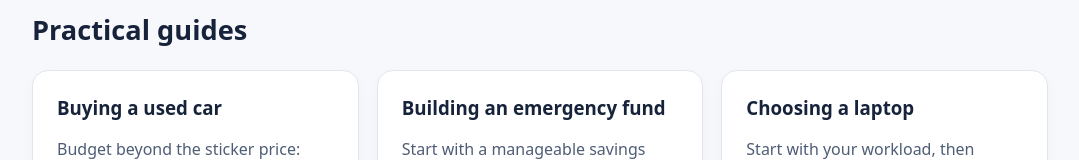
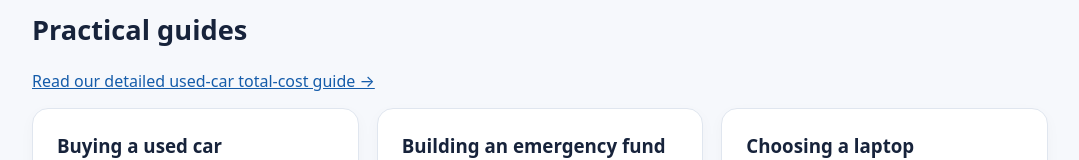
Before and after one commit to ytbrucevincenzo-cell/everyday-atlas, a plain HTML site: page index.html in a window 1280 px wide. Shown: the part 1263-1423 px from the top of the page, without its empty margins (100-1179 px from the left). Drawn offline with Linux system fonts and the light colour scheme.

Commit message:
Link standalone used-car guide from homepage

```diff
--- a/index.html
+++ b/index.html
@@ -9,7 +9,7 @@
 <div class="card"><h3>Emergency fund target</h3><p>See how much to save for unexpected expenses.</p><label for="expenses">Monthly essential expenses ($)</label><input id="expenses" type="number" min="0" value="1600"><label for="coverage">Months of coverage</label><input id="coverage" type="number" min="1" value="3"><label for="saved">Already saved ($)</label><input id="saved" type="number" min="0" value="500"><button onclick="calcFund()">Calculate</button><output id="fundResult" aria-live="polite"></output></div>
 <div class="card"><h3>Compare unit prices</h3><p>Find out which package is cheaper per unit.</p><label for="priceA">Product A price ($)</label><input id="priceA" type="number" min="0" step=".01" value="5.99"><label for="qtyA">Product A quantity</label><input id="qtyA" type="number" min=".001" step="any" value="16"><label for="priceB">Product B price ($)</label><input id="priceB" type="number" min="0" step=".01" value="8.49"><label for="qtyB">Product B quantity</label><input id="qtyB" type="number" min=".001" step="any" value="24"><button onclick="calcUnit()">Compare</button><output id="unitResult" aria-live="polite"></output></div>
 </div></section>
-<section class="wrap" id="guides"><h2>Practical guides</h2><div class="grid">
+<section class="wrap" id="guides"><h2>Practical guides</h2><p><a href="used-car-cost-guide.html">Read our detailed used-car total-cost guide →</a></p><div class="grid">
 <article class="card"><h3>Buying a used car</h3><p>Budget beyond the sticker price: taxes, registration, insurance, maintenance, fuel, and a pre-purchase inspection. Compare total ownership costs, not only monthly payments.</p></article>
 <article class="card"><h3>Building an emergency fund</h3><p>Start with a manageable savings milestone. Work toward covering essential expenses for several months, adjusting for job stability and personal needs.</p></article>
 <article class="card"><h3>Choosing a laptop</h3><p>Start with your workload, then compare memory, storage, battery life, warranty, and repairability. Avoid paying for features you will not use.</p></article>
```
